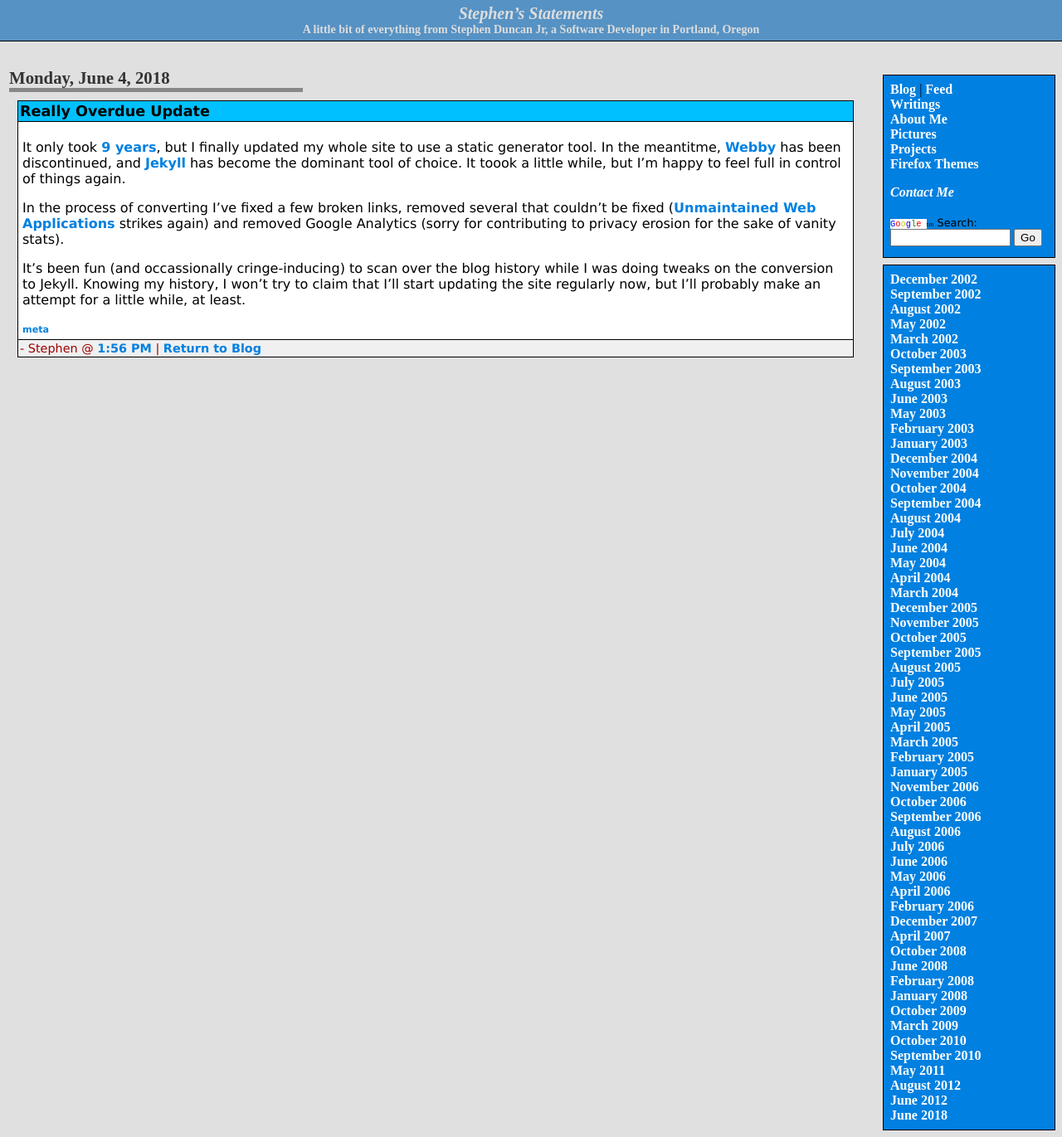
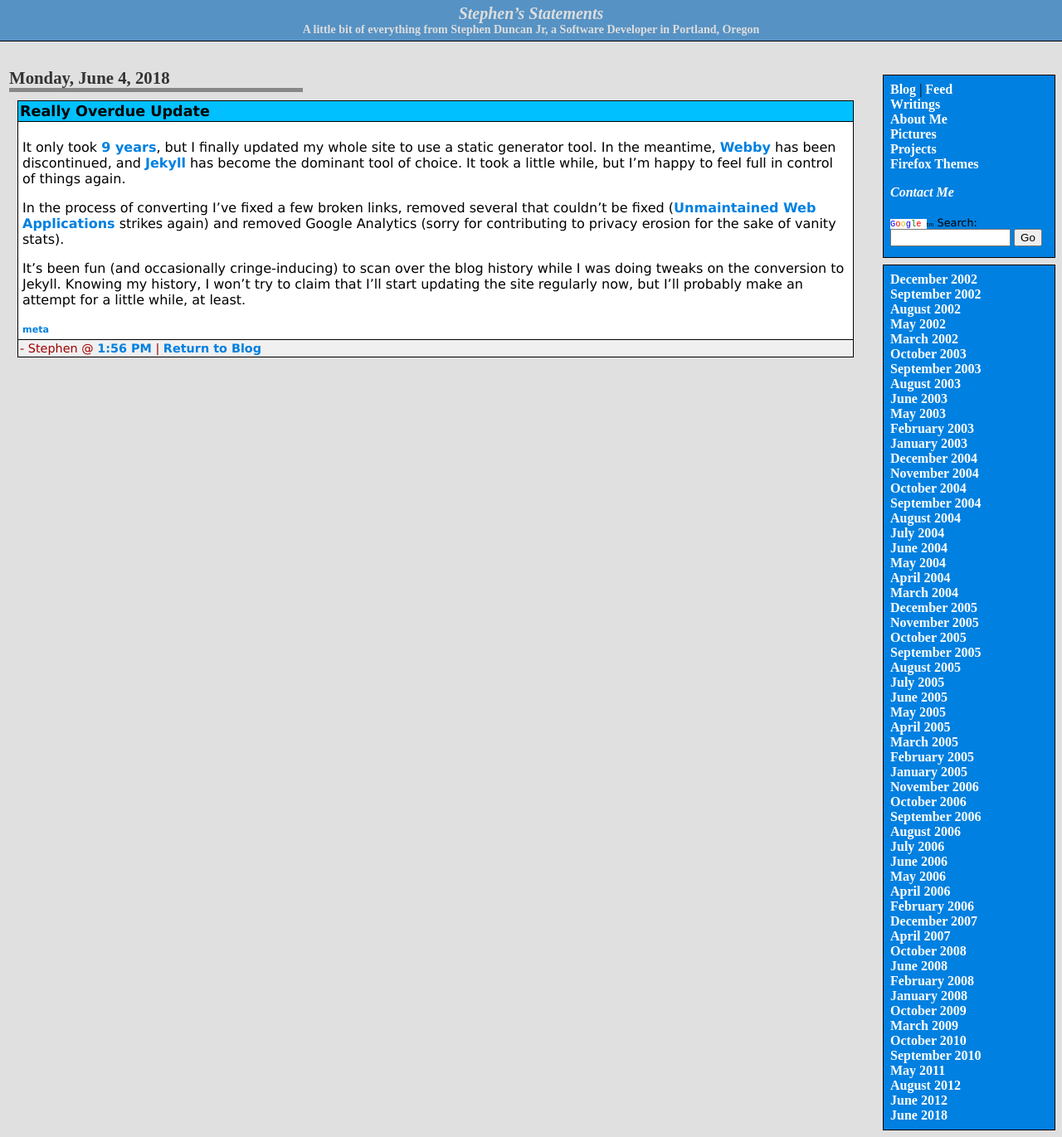
Before and after one commit to jrduncans/jrduncans, a Jekyll site: the page built from _posts/2018-06-04-really-overdue.md, in a window 1280 px wide. Shown: the whole page at 83% size. Built offline with Jekyll 4.4.1, drawn with Linux system fonts in a browser that asks for light colours; comment, search, counter and statistics services are not loaded.

Commit message:
Fix typos in latest blog post

```diff
--- a/_posts/2018-06-04-really-overdue.md
+++ b/_posts/2018-06-04-really-overdue.md
@@ -6,13 +6,13 @@ tags:
   - meta
 ---
 It only took [9 years]({% post_url 2009-03-15-jquery-for-archives %}){: .internal}, but I finally updated my whole site to use a static generator tool.
-In the meantitme, [Webby](https://github.com/TwP/webby) has been discontinued, and [Jekyll](https://jekyllrb.com) has become the dominant
-tool of choice. It toook a little while, but I'm happy to feel full in control of things again.
+In the meantime, [Webby](https://github.com/TwP/webby) has been discontinued, and [Jekyll](https://jekyllrb.com) has become the dominant
+tool of choice. It took a little while, but I'm happy to feel full in control of things again.
 
 In the process of converting I've fixed a few broken links, removed several that couldn't be fixed
 ([Unmaintained Web Applications]({% post_url 2008-06-19-unmaintained-web-applications %}){: .internal} strikes again)
 and removed Google Analytics (sorry for contributing to privacy erosion for the sake of vanity stats).
 
-It's been fun (and occassionally cringe-inducing) to scan over the blog history while I was doing tweaks on the conversion to Jekyll.
+It's been fun (and occasionally cringe-inducing) to scan over the blog history while I was doing tweaks on the conversion to Jekyll.
 Knowing my history, I won't try to claim that I'll start updating the site regularly now, but I'll probably make an attempt for a
 little while, at least.
```
